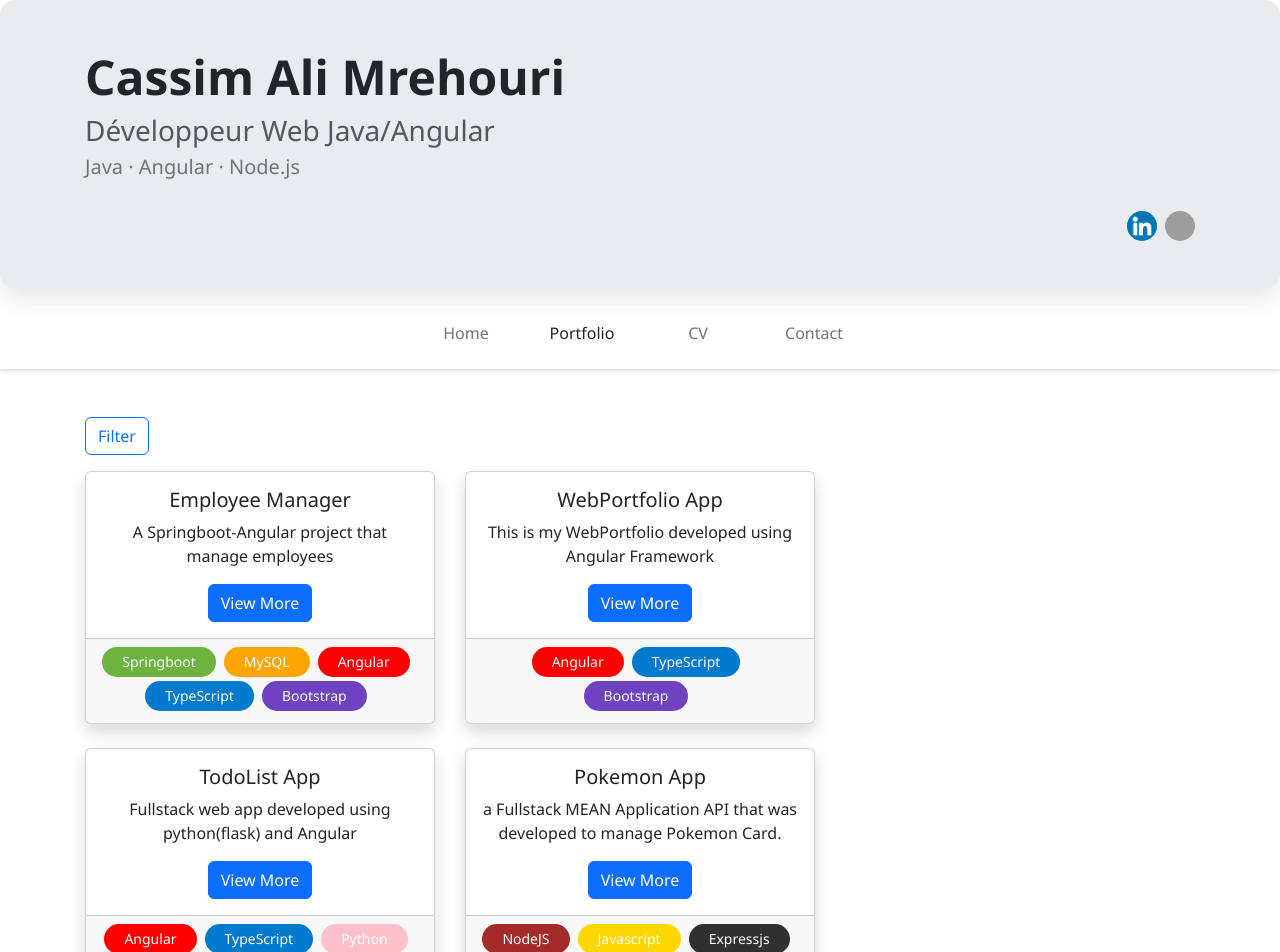
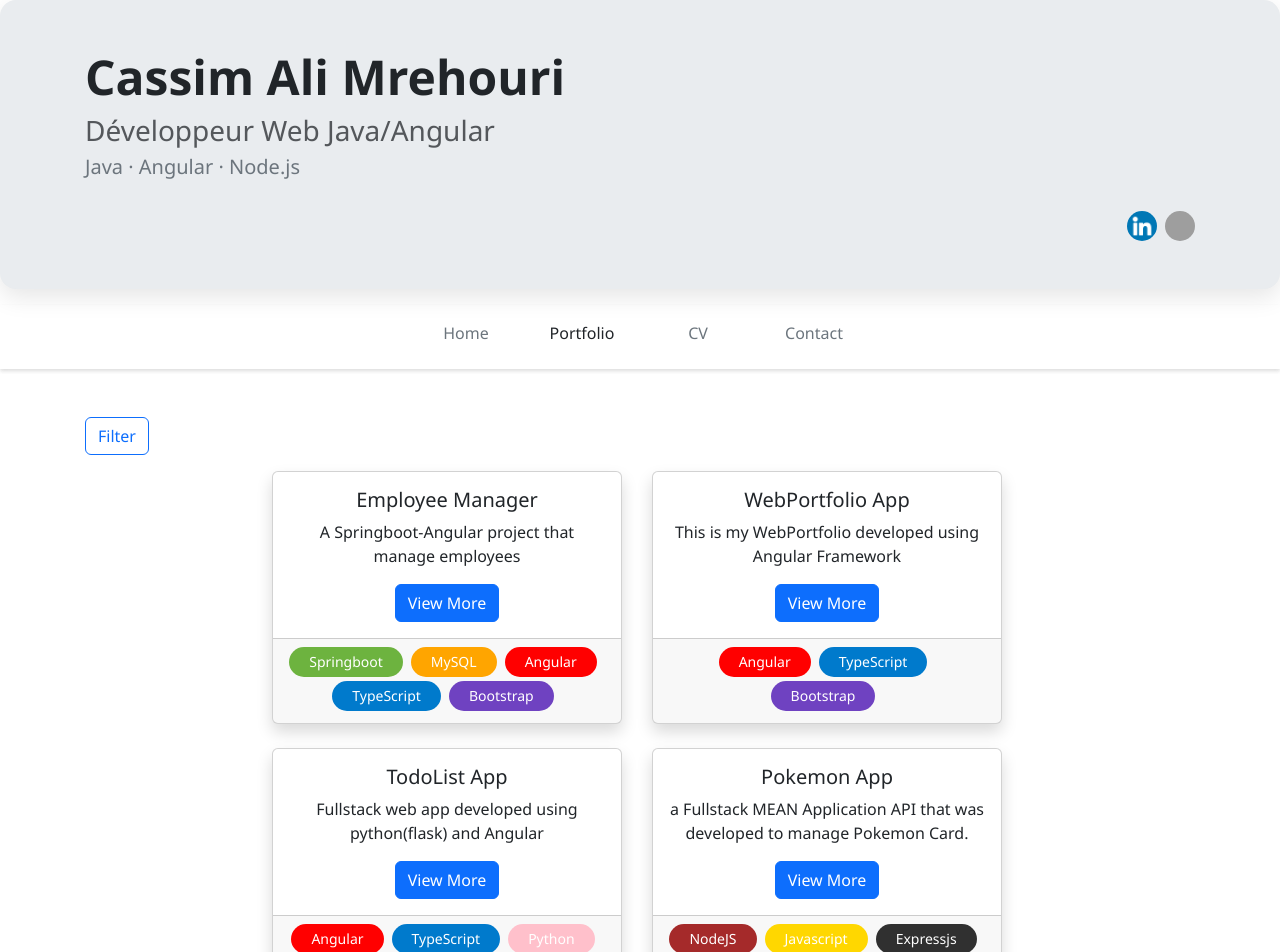
Before and after one commit to ksimali/ng-portfolio-app, an Angular app: page /portfolio in a window 1280 px wide. Shown: the top 952 px of the page. Built offline with nearby package versions, Linux system fonts and the light colour scheme; grey boxes are pictures that could not be loaded.

Commit message:
Update portfolio.html page : -Center the web projects container

```diff
--- a/src/app/portfolio/portfolio.html
+++ b/src/app/portfolio/portfolio.html
@@ -106,7 +106,7 @@
     </div>
 
     <!-- projects section -->
-    <div class="row">
+    <div class="row justify-content-center">
         <div *ngFor="let project of projects" class="col-lg-4 col-md-6 mb-4" style="max-width: 380px; min-width: 380px;">
             <app-project-card [project]="project"></app-project-card>
         </div>
```
